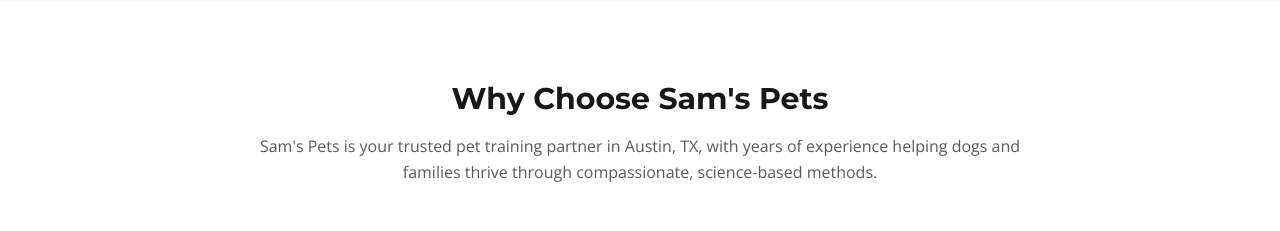
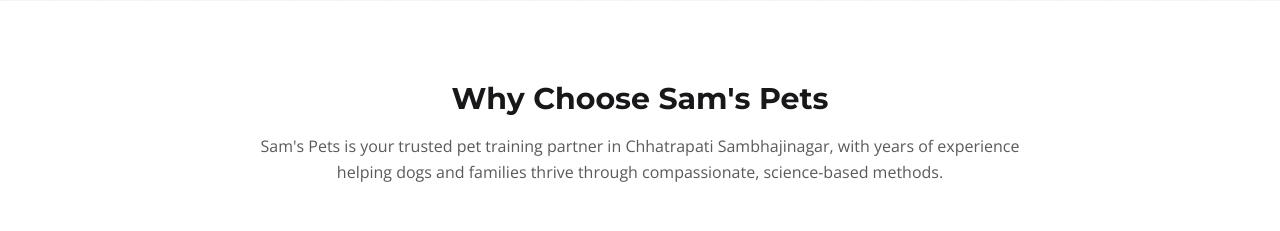
Before and after one commit to rp98nt/samspet, a Next.js app: page / in a window 1280 px wide. Shown: the part 1400-1631 px from the top of the page. Built offline with nearby package versions, Linux system fonts and the light colour scheme.

Commit message:
Update about section location to Chhatrapati Sambhajinagar.

```diff
--- a/src/components/home/WhyChooseSection.tsx
+++ b/src/components/home/WhyChooseSection.tsx
@@ -14,8 +14,8 @@ export function WhyChooseSection() {
           Why Choose {site.name}
         </h2>
         <p className="mx-auto mt-4 max-w-3xl text-center leading-relaxed text-brand-muted">
-          {site.name} is your trusted pet training partner in {site.address},
-          with years of experience helping dogs and families thrive through
+          {site.name} is your trusted pet training partner in {site.city}, with
+          years of experience helping dogs and families thrive through
           compassionate, science-based methods.
         </p>
 
--- a/src/data/site.ts
+++ b/src/data/site.ts
@@ -6,6 +6,7 @@ export const site = {
   email: "info@samspet.com",
   hours: "Opening Hours: MON – SAT 10am – 9pm",
   address: "Austin, TX",
+  city: "Chhatrapati Sambhajinagar",
   behanceReference:
     "https://www.behance.net/gallery/199142029/Dog-Trainer-Website-Design-Website-Branding",
 };
```
